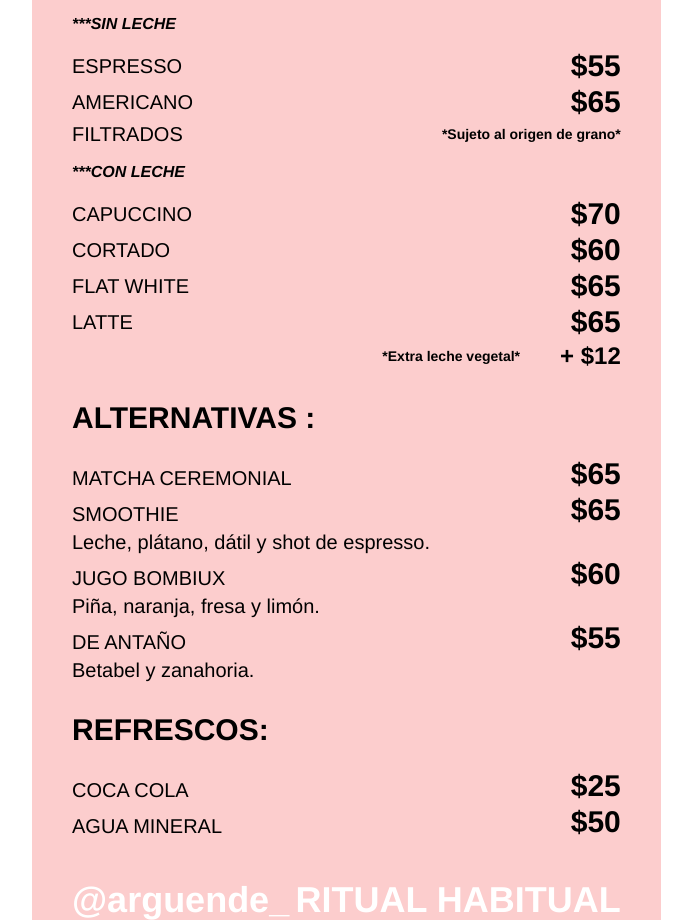
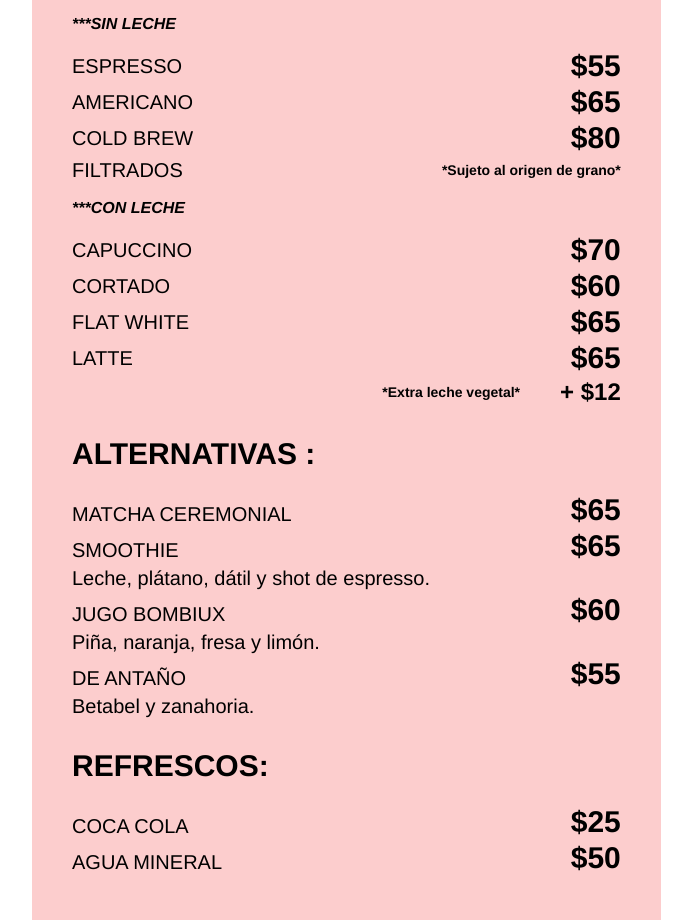
Before and after one commit to Saturno-0/Arguende, a React (Vite) app: page / in a window 1280 px wide. Shown: the part 2540-3460 px from the top of the page, without its empty margins (8-700 px from the left). Built offline with nearby package versions, Linux system fonts and the light colour scheme; a web font is replaced by a local one.

Commit message:
cold brew*

```diff
--- a/src/App.jsx
+++ b/src/App.jsx
@@ -101,6 +101,7 @@ function App() {
     },
     { title: 'ESPRESSO', price: '$55', isCoffee: true },
     { title: 'AMERICANO', price: '$65', isCoffee: true },
+    { title: 'COLD BREW', price: '$80', isCoffee: true },
     { title: 'FILTRADOS', price: '*Sujeto al origen de grano*', isCoffee: true, isVariablePrice: true },
     {
       title: '***CON LECHE',
```
